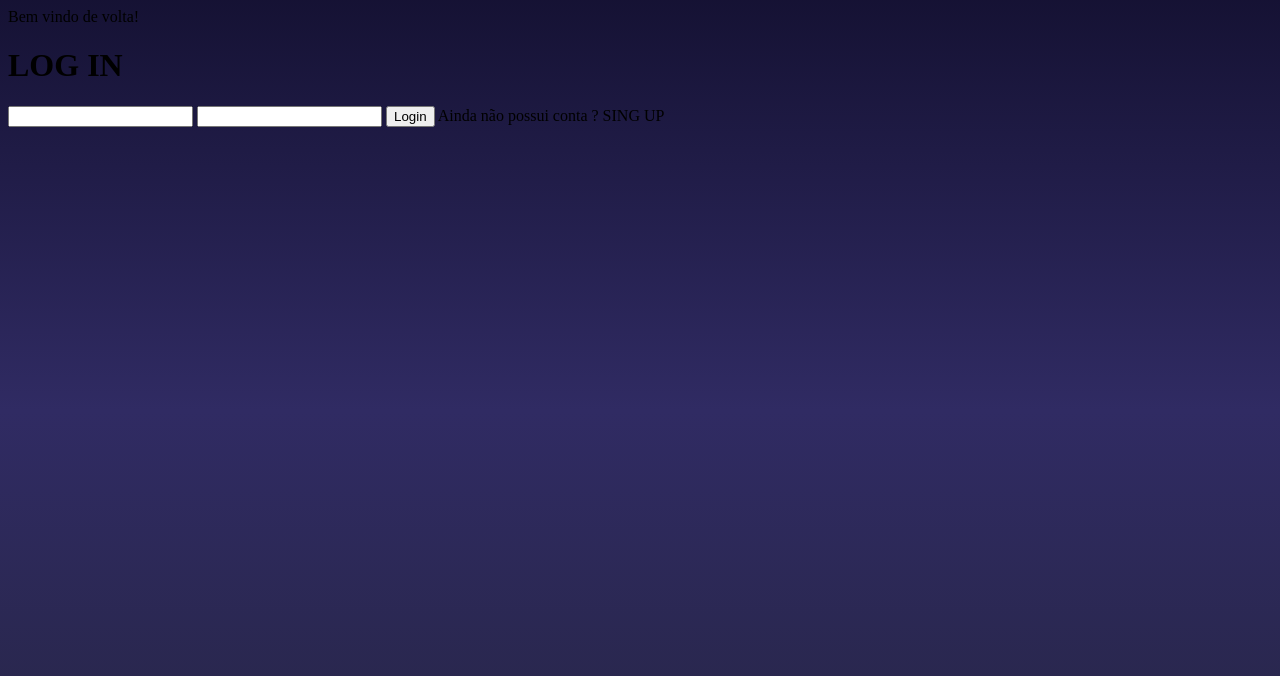
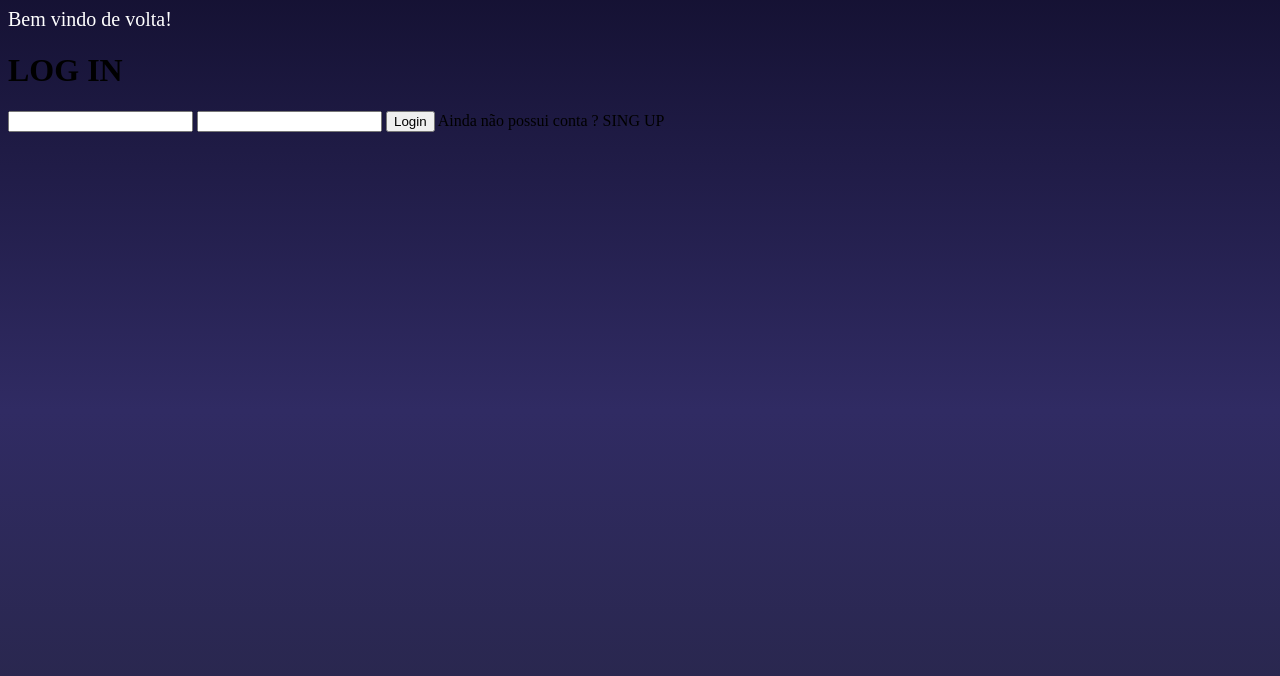
Before and after one commit to 7kaue/web-platform-gafwpr, a plain HTML site: page index.html in a window 1280 px wide. Drawn offline with Linux system fonts and the light colour scheme.

Commit message:
1 file modified

```diff
--- a/styles.css
+++ b/styles.css
@@ -1,3 +1,8 @@
 body {
   background: linear-gradient(180deg, #0F0C29 -11.94%, #302B63 51.32%, #24243E 113.28%);
 }
+
+p {
+   font-size: 20px;
+   color: white;
+}
```
